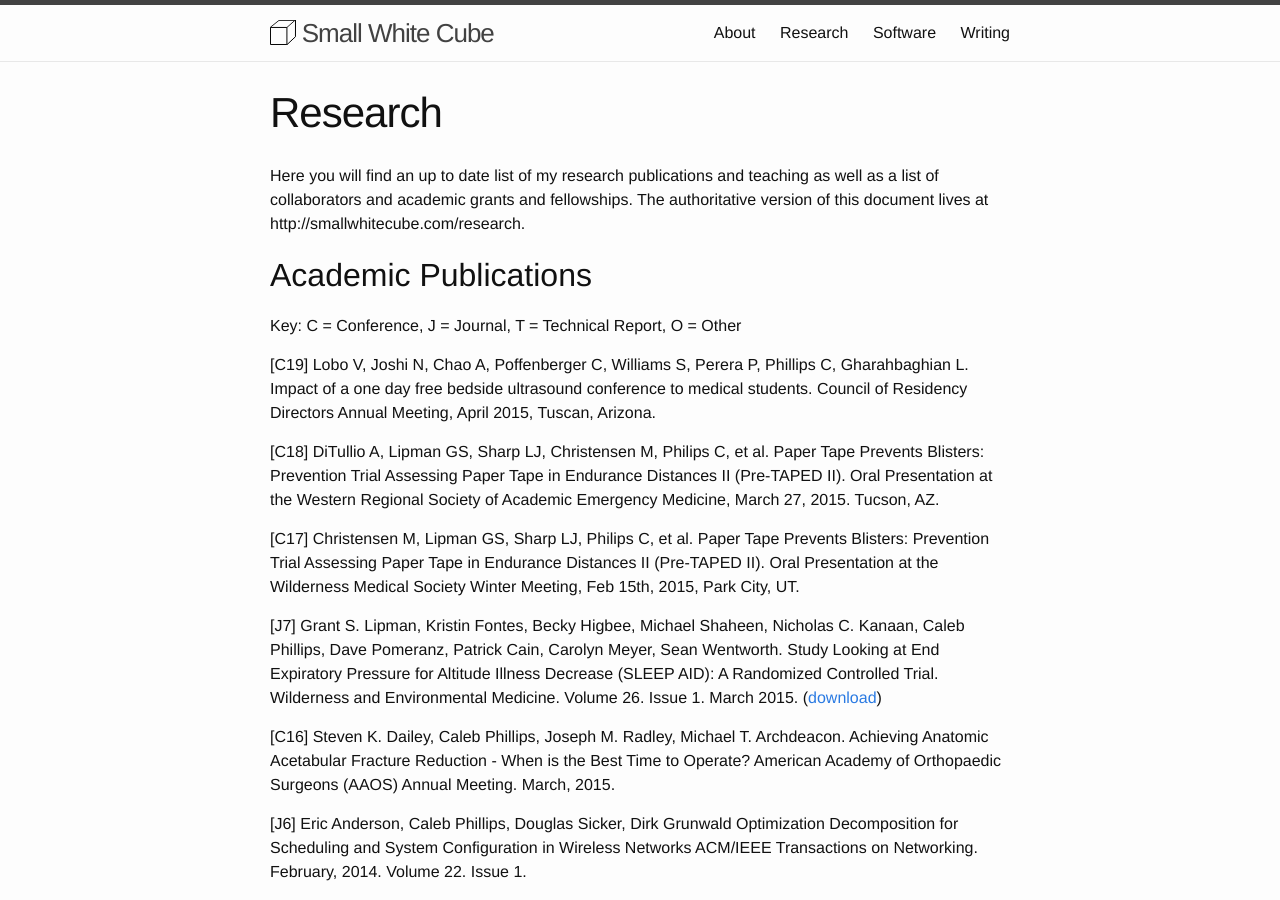
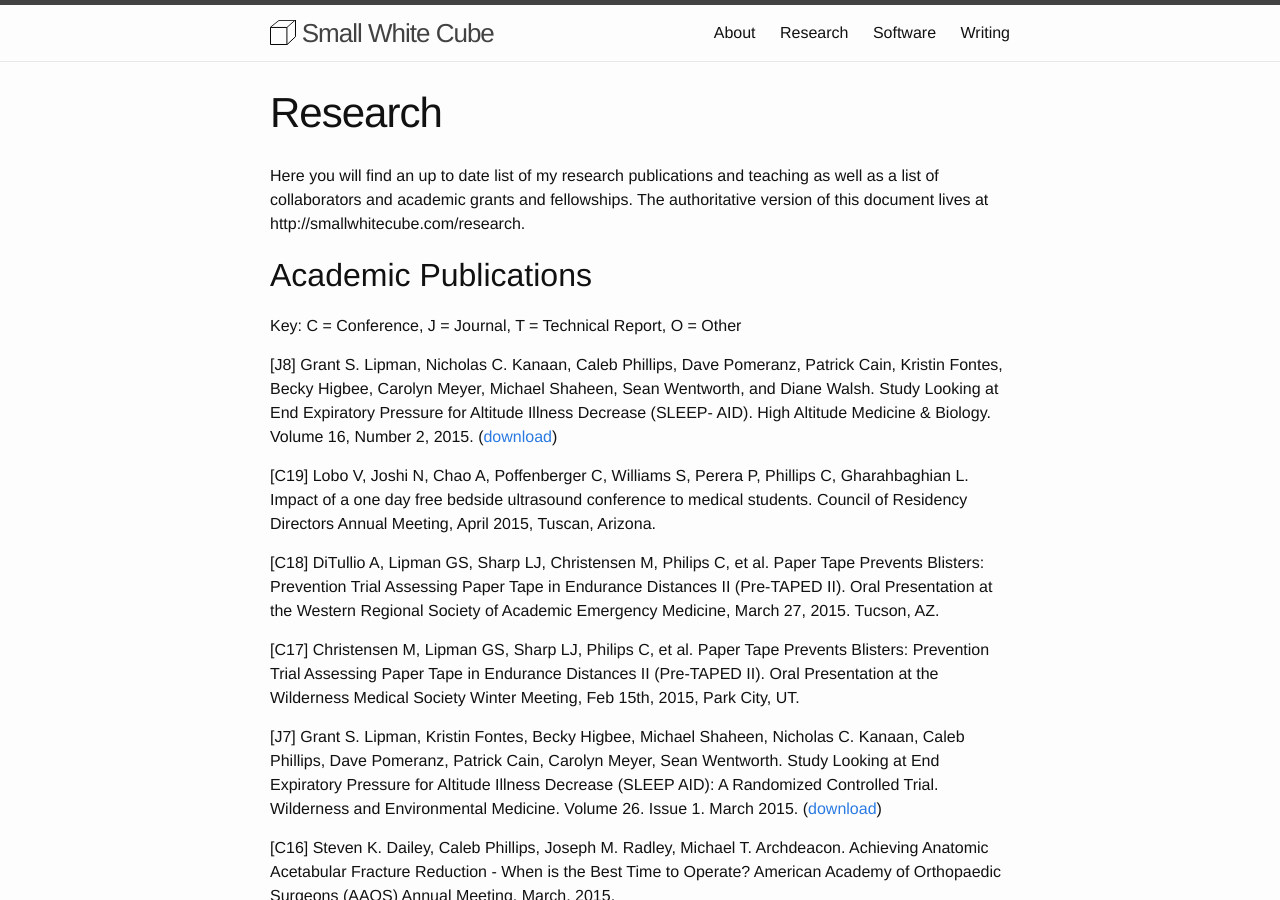
Before and after one commit to somerandomsequence/smallwhitecube, a Jekyll site: the page built from research.md, in a window 1280 px wide and 900 px high. Built offline with Jekyll 4.4.1, drawn with Linux system fonts in a browser that asks for light colours.

Commit message:
New journal article

```diff
--- a/research.md
+++ b/research.md
@@ -8,6 +8,8 @@
 ## Academic Publications
 
 Key: C = Conference, J = Journal, T = Technical Report, O = Other
+
+[J8] Grant S. Lipman, Nicholas C. Kanaan, Caleb Phillips, Dave Pomeranz, Patrick Cain, Kristin Fontes, Becky Higbee, Carolyn Meyer, Michael Shaheen, Sean Wentworth, and Diane Walsh. Study Looking at End Expiratory Pressure for Altitude Illness Decrease (SLEEP- AID). High Altitude Medicine & Biology. Volume 16, Number 2, 2015. ([download](/pdfs/ham2015.pdf))
 
 [C19] Lobo V, Joshi N, Chao A, Poffenberger C, Williams S, Perera P, Phillips C, Gharahbaghian L. Impact of a one day free bedside ultrasound conference to medical students. Council of Residency Directors Annual Meeting, April 2015, Tuscan, Arizona.
 
```
Also changed, not shown: 1 other file.
